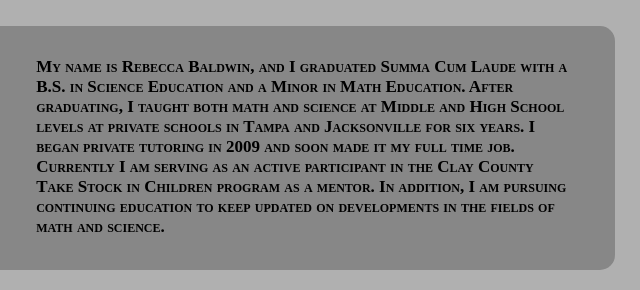
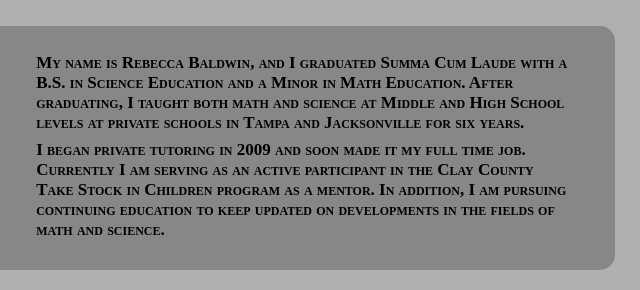
Before and after one commit to jmpalmer/rebeccatutors, a plain HTML site: page about.html in a window 1280 px wide. Shown: the part 295-585 px from the top of the page, 525-1165 px from the left. Drawn offline with Linux system fonts and the light colour scheme.

Commit message:
finished the about me

```diff
--- a/about.html
+++ b/about.html
@@ -26,7 +26,7 @@
     </blockquote>
 
     <div id="content">
-      <h3> My name is Rebecca Baldwin, and I graduated Summa Cum Laude with a B.S. in Science Education and a Minor in Math Education. After graduating, I taught both math and science at Middle and High School levels at private schools in Tampa and Jacksonville for six years. I began private tutoring in 2009 and soon made it my full time job. Currently I am serving as an active participant in the Clay County Take Stock in Children program as a mentor. In addition, I am pursuing continuing education to keep updated on developments in the fields of math and science.</h3>
+      <h3> My name is Rebecca Baldwin, and I graduated Summa Cum Laude with a B.S. in Science Education and a Minor in Math Education. After graduating, I taught both math and science at Middle and High School levels at private schools in Tampa and Jacksonville for six years. </h3><h3>I began private tutoring in 2009 and soon made it my full time job. Currently I am serving as an active participant in the Clay County Take Stock in Children program as a mentor. In addition, I am pursuing continuing education to keep updated on developments in the fields of math and science.</h3>
 
     </div>
 
--- a/styles/main.css
+++ b/styles/main.css
@@ -77,7 +77,7 @@
 	#content h3 {
 	  margin-right: 5%;
 	  font-size: 17px;
-	  margin-top: -1%;
+	  margin-top: -1.5%;
 	}
 
 	#content a {
```
